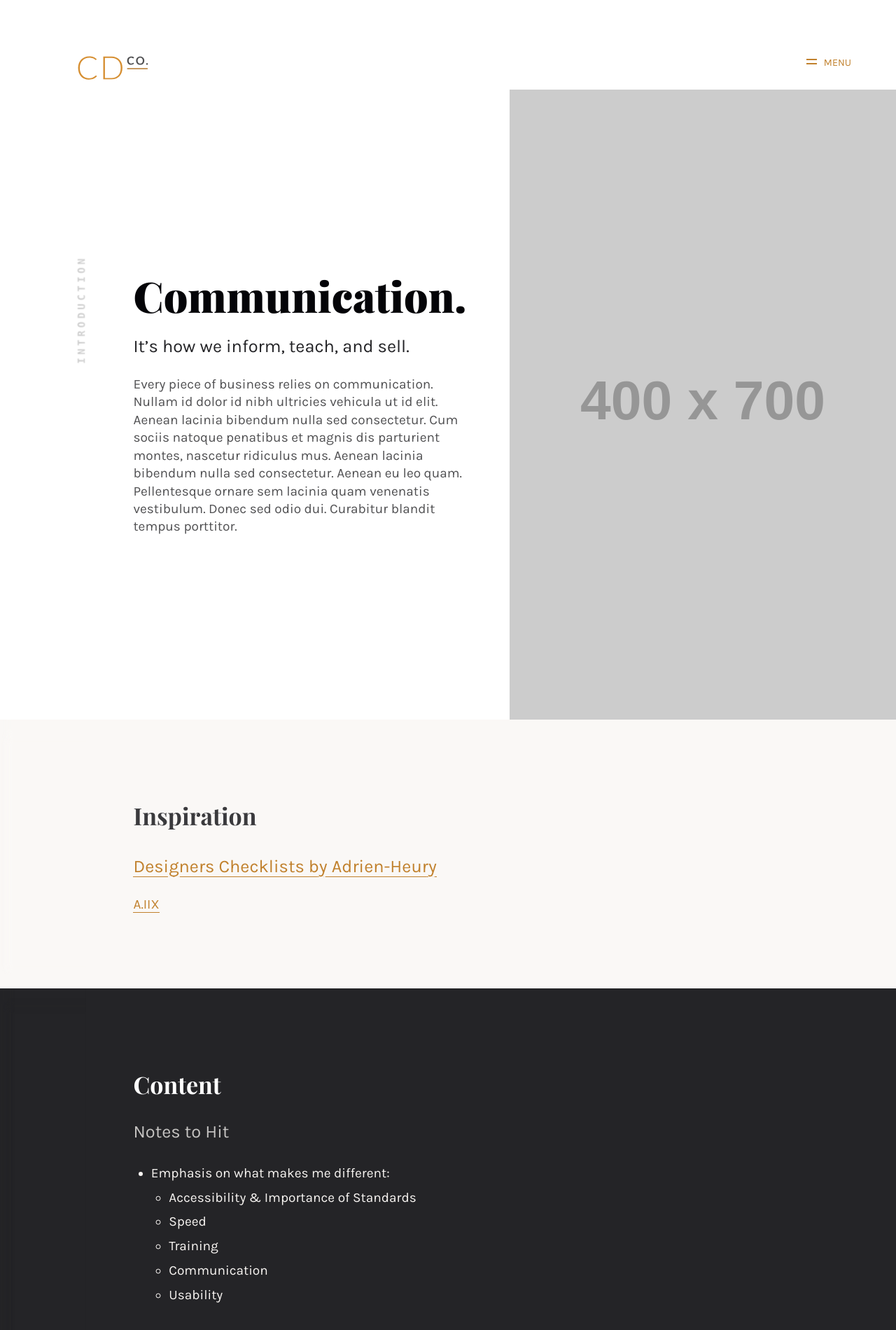
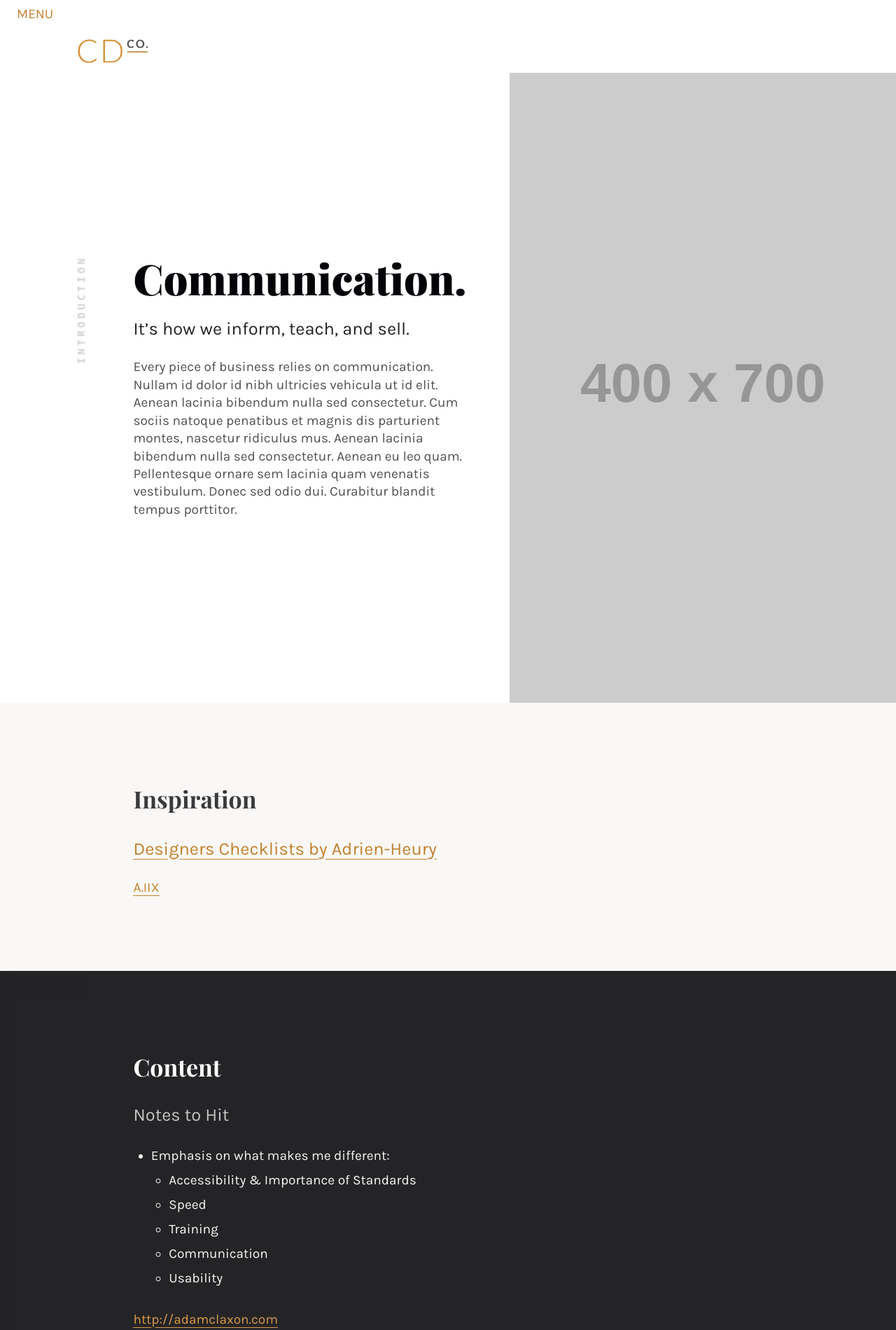
Before and after one commit to claxondesignco/claxondesignco.github.io, a Jekyll site: the page built from index.md, in a window 1280 px wide. Shown: the top 1900 px of the page at 70% size. Built offline with Jekyll 4.4.1, drawn with Linux system fonts in a browser that asks for light colours; nearby versions of some CDN libraries; comment, search, counter and statistics services are not loaded.

Commit message:
Combined header and navigation; added styles for intro-type

```diff
--- a/_sass/_base.sass
+++ b/_sass/_base.sass
@@ -21,10 +21,32 @@
   font-weight: 400
   margin: 0
   color: var(--black-t2)
-  padding: ms(5) 0 0!important
+  padding: 0 0 ms(4)!important
   margin: 0 0 0 !important
   width: 100%
   background: var(--white-t4)
+
+@media (min-width: 727px)
+  body
+    padding-bottom: 0!important
+
+header[role="banner"]
+  position: fixed
+  z-index: 9
+  bottom: 0
+  left: 0
+  box-shadow: 0 0 0.25rem 0.25rem rgba(106, 72, 30, 0.025)
+  transition: box-shadow 350ms ease-in-out
+  background: $white
+
+  &:hover
+    box-shadow: 0 0 1rem 1rem rgba(106, 72, 30, 0.1)
+
+@media (min-width: 727px)
+  header[role="banner"]
+
+    bottom: unset
+    top: 0
 
 main > p
   margin-left: 2.2rem
@@ -35,6 +57,8 @@
 
 li p
   margin: .5em 0
+  z-index: 1
+  position: relative
 
 p,
 li
@@ -54,7 +78,7 @@
   line-height: ms(2)
 
 h1
-  font-size: ms(4)
+  font-size: ms(3)
   line-height: ms(4)
   font-family: $serif
   -webkit-font-smoothing: subpixel-antialiased
@@ -62,6 +86,10 @@
   color: var(--black-s1)
   position: relative
   margin: 0 0 ms(1)
+
+@media (min-width: 727px)
+  h1
+    font-size: ms(4)
 
 h1 + h2
   font-family: $sans
@@ -118,7 +146,8 @@
   padding-left: ms(1)
   margin-bottom: ms(2)
 
-a,
+p a,
+li a,
 input[type='submit'],
 input[type='resit'],
 input[type='button']
@@ -135,3 +164,21 @@
 
   &:hover
     color: var(--red-s1)
+
+.fancy
+  font-family: Garamond, Times, "Times New Roman", serif
+  font-style: italic
+  text-transform: lowercase
+  vertical-align: bottom
+  font-weight: 600
+  margin-left: -0.3em
+  letter-spacing: 0.05em
+
+.intro-type
+  font-family: var(--mono)
+  letter-spacing: 0.1em
+  font-size: ms(-1)
+  line-height: ms(1)
+  font-weight: 500
+  text-transform: uppercase
+  color: $black-t4
--- a/_sass/_navigation.sass
+++ b/_sass/_navigation.sass
@@ -1,12 +1,8 @@
 nav[role="navigation"]
   width: auto
-  position: fixed
-  top: 0
-  right: 0
-  z-index: 9
-  font-size: ms(-1)
+  font-size: ms(0)
   line-height: ms(2)
-  margin: calc(3.5594938219rem + 1em) 5% 0 0
+  padding: 0rem 1rem .4rem 1.25rem
 
   button#toggle
     background: none
@@ -23,27 +19,43 @@
     padding: 0
     line-height: ms(-1)
     transition: all 250ms ease
+    text-align: left
+    width: 100%
+    min-height: 40px
 
-    &::before
-      content: ""
-      width: 1em
-      display: inline-block
-      border-top: 0.13rem solid $gold
-      border-bottom: 0.13rem solid $gold
-      height: 0.3em
-      margin: 0 0.7em 0.1em 0
+    & .menu-icon
+      height: ms(-1)
+      width: auto
+      transition: fill 350ms ease
+
+      path
+        transition: transform 350ms ease, opacity 200ms ease
 
     &:hover
       color: $red
 
-      &::before
-        border-color: $red
+      & .menu-icon
+        path
+          fill: var(--red)
+
+  #toggle[aria-expanded=true]
+    & .menu-icon
+      path:nth-of-type(1)
+        transform: rotate(35deg)
+        transform-origin: top left
+
+      path:nth-of-type(2)
+        opacity: 0
+        transition: opacity 450ms ease
+
+      path:nth-of-type(3)
+        transform: rotate(-35deg)
+        transform-origin: bottom left
 
   ul
     list-style: none
-    text-align: right
     display: block
-    margin: 0
+    margin: 0 0 ms(0)
     padding: 0
 
     &.hidden
@@ -53,8 +65,8 @@
 
     li
       margin: 0
-      font-size: ms(-1)
-      line-height: ms(2)
+      font-size: ms(0)
+      line-height: ms(3)
       display: block
 
       a
@@ -63,7 +75,3 @@
 .js
   #menu
     display: none
-
-@media (min-width: 1328px)
-  nav[role="navigation"]
-    margin: ms(5) ms(3) 0 0
```
